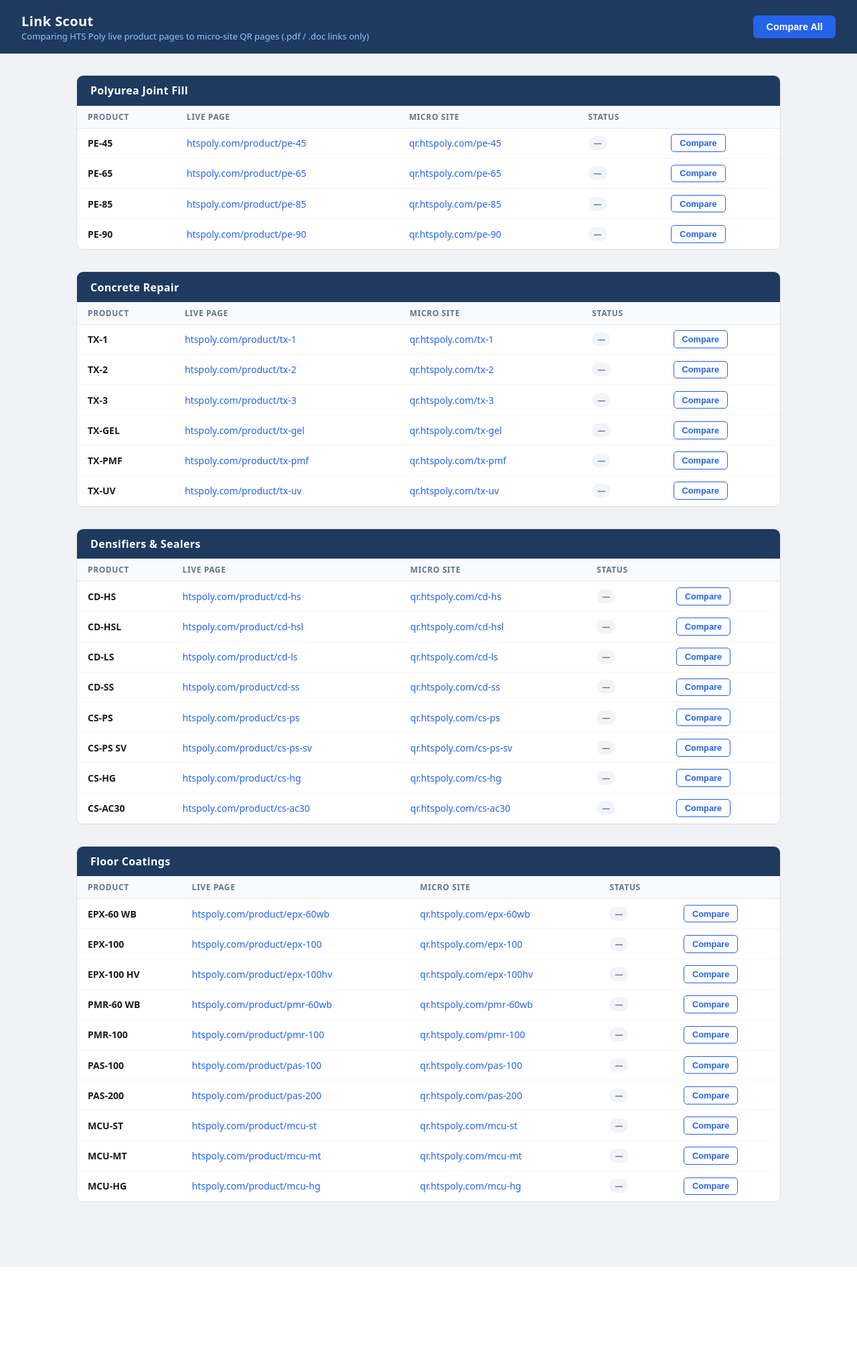
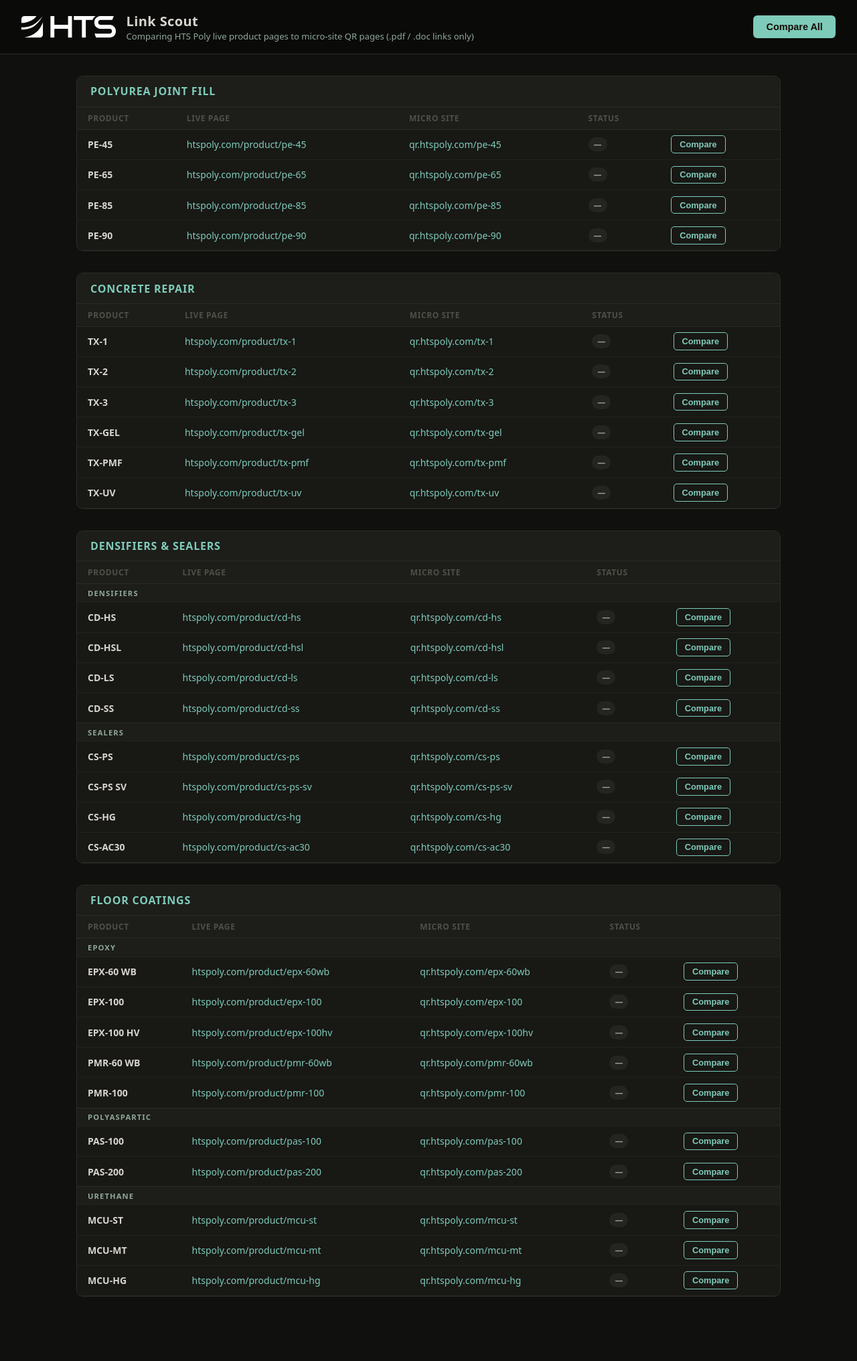
Before and after one commit to varToast/htsLinkCheck, a Flask app: page / in a window 1280 px wide. Shown: the whole page at 67% size. Before the commit the page ends 1891 px from the top, so only its background shows below. Run offline with Flask 3, Linux system fonts and the light colour scheme.

Commit message:
UI: coffee theme, logo, subsections, vibrant status colors

```diff
--- a/app.py
+++ b/app.py
@@ -27,26 +27,26 @@ PRODUCTS = {
         {"name": "TX-UV",  "live": "https://htspoly.com/product/tx-uv",  "micro": "https://qr.htspoly.com/tx-uv"},
     ],
     "Densifiers & Sealers": [
-        {"name": "CD-HS",    "live": "https://htspoly.com/product/cd-hs",    "micro": "https://qr.htspoly.com/cd-hs"},
-        {"name": "CD-HSL",   "live": "https://htspoly.com/product/cd-hsl",   "micro": "https://qr.htspoly.com/cd-hsl"},
-        {"name": "CD-LS",    "live": "https://htspoly.com/product/cd-ls",    "micro": "https://qr.htspoly.com/cd-ls"},
-        {"name": "CD-SS",    "live": "https://htspoly.com/product/cd-ss",    "micro": "https://qr.htspoly.com/cd-ss"},
-        {"name": "CS-PS",    "live": "https://htspoly.com/product/cs-ps",    "micro": "https://qr.htspoly.com/cs-ps"},
-        {"name": "CS-PS SV", "live": "https://htspoly.com/product/cs-ps-sv", "micro": "https://qr.htspoly.com/cs-pssv"},
-        {"name": "CS-HG",    "live": "https://htspoly.com/product/cs-hg",    "micro": "https://qr.htspoly.com/cs-hg"},
-        {"name": "CS-AC30",  "live": "https://htspoly.com/product/cs-ac30",  "micro": "https://qr.htspoly.com/cs-ac30"},
+        {"name": "CD-HS",    "subsection": "Densifiers", "live": "https://htspoly.com/product/cd-hs",    "micro": "https://qr.htspoly.com/cd-hs"},
+        {"name": "CD-HSL",   "subsection": "Densifiers", "live": "https://htspoly.com/product/cd-hsl",   "micro": "https://qr.htspoly.com/cd-hsl"},
+        {"name": "CD-LS",    "subsection": "Densifiers", "live": "https://htspoly.com/product/cd-ls",    "micro": "https://qr.htspoly.com/cd-ls"},
+        {"name": "CD-SS",    "subsection": "Densifiers", "live": "https://htspoly.com/product/cd-ss",    "micro": "https://qr.htspoly.com/cd-ss"},
+        {"name": "CS-PS",    "subsection": "Sealers",    "live": "https://htspoly.com/product/cs-ps",    "micro": "https://qr.htspoly.com/cs-ps"},
+        {"name": "CS-PS SV", "subsection": "Sealers",    "live": "https://htspoly.com/product/cs-ps-sv", "micro": "https://qr.htspoly.com/cs-pssv"},
+        {"name": "CS-HG",    "subsection": "Sealers",    "live": "https://htspoly.com/product/cs-hg",    "micro": "https://qr.htspoly.com/cs-hg"},
+        {"name": "CS-AC30",  "subsection": "Sealers",    "live": "https://htspoly.com/product/cs-ac30",  "micro": "https://qr.htspoly.com/cs-ac30"},
     ],
     "Floor Coatings": [
-        {"name": "EPX-60 WB",  "live": "https://htspoly.com/product/epx-60wb",  "micro": "https://qr.htspoly.com/epx-60wb"},
-        {"name": "EPX-100",    "live": "https://htspoly.com/product/epx-100",    "micro": "https://qr.htspoly.com/epx-100"},
-        {"name": "EPX-100 HV", "live": "https://htspoly.com/product/epx-100hv", "micro": "https://qr.htspoly.com/epx-100hv"},
-        {"name": "PMR-60 WB",  "live": "https://htspoly.com/product/pmr-60wb",  "micro": "https://qr.htspoly.com/pmr-60wb"},
-        {"name": "PMR-100",    "live": "https://htspoly.com/product/pmr-100",    "micro": "https://qr.htspoly.com/pmr-100"},
-        {"name": "PAS-100",    "live": "https://htspoly.com/product/pas-100",    "micro": "https://qr.htspoly.com/pas-100"},
-        {"name": "PAS-200",    "live": "https://htspoly.com/product/pas-200",    "micro": "https://qr.htspoly.com/pas-200"},
-        {"name": "MCU-ST",     "live": "https://htspoly.com/product/mcu-st",     "micro": "https://qr.htspoly.com/mcu-st"},
-        {"name": "MCU-MT",     "live": "https://htspoly.com/product/mcu-mt",     "micro": "https://qr.htspoly.com/mcu-mt"},
-        {"name": "MCU-HG",     "live": "https://htspoly.com/product/mcu-hg",     "micro": "https://qr.htspoly.com/mcu-hg"},
+        {"name": "EPX-60 WB",  "subsection": "Epoxy",        "live": "https://htspoly.com/product/epx-60wb",  "micro": "https://qr.htspoly.com/epx-60wb"},
+        {"name": "EPX-100",    "subsection": "Epoxy",        "live": "https://htspoly.com/product/epx-100",    "micro": "https://qr.htspoly.com/epx-100"},
+        {"name": "EPX-100 HV", "subsection": "Epoxy",        "live": "https://htspoly.com/product/epx-100hv", "micro": "https://qr.htspoly.com/epx-100hv"},
+        {"name": "PMR-60 WB",  "subsection": "Epoxy",        "live": "https://htspoly.com/product/pmr-60wb",  "micro": "https://qr.htspoly.com/pmr-60wb"},
+        {"name": "PMR-100",    "subsection": "Epoxy",        "live": "https://htspoly.com/product/pmr-100",    "micro": "https://qr.htspoly.com/pmr-100"},
+        {"name": "PAS-100",    "subsection": "Polyaspartic", "live": "https://htspoly.com/product/pas-100",    "micro": "https://qr.htspoly.com/pas-100"},
+        {"name": "PAS-200",    "subsection": "Polyaspartic", "live": "https://htspoly.com/product/pas-200",    "micro": "https://qr.htspoly.com/pas-200"},
+        {"name": "MCU-ST",     "subsection": "Urethane",     "live": "https://htspoly.com/product/mcu-st",     "micro": "https://qr.htspoly.com/mcu-st"},
+        {"name": "MCU-MT",     "subsection": "Urethane",     "live": "https://htspoly.com/product/mcu-mt",     "micro": "https://qr.htspoly.com/mcu-mt"},
+        {"name": "MCU-HG",     "subsection": "Urethane",     "live": "https://htspoly.com/product/mcu-hg",     "micro": "https://qr.htspoly.com/mcu-hg"},
     ],
 }
 
@@ -59,8 +59,34 @@ def normalize_href(href: str) -> str:
     return unquote(href).lower().rstrip("/")
 
 
+IGNORE_HREFS = {
+    "https://htspoly.com/assets/hts-credit-application.pdf",
+}
+
+
 def is_doc_link(href: str) -> bool:
     return bool(DOC_PATTERN.search(urlparse(href).path))
+
+
+def find_link_title(tag) -> str:
+    """Walk up the DOM from a link tag to find a nearby label/heading."""
+    node = tag
+    for _ in range(5):
+        parent = node.parent
+        if parent is None:
+            break
+        for sib in node.previous_siblings:
+            # Skip other <a> tags — they're sibling links, not titles
+            if getattr(sib, "name", None) == "a":
+                continue
+            if hasattr(sib, "get_text"):
+                text = sib.get_text(strip=True)
+            else:
+                text = str(sib).strip()
+            if text and len(text) > 2:
+                return text.splitlines()[0].strip()
+        node = parent
+    return ""
 
 
 def fetch_doc_links(url: str) -> dict:
@@ -76,9 +102,10 @@ def fetch_doc_links(url: str) -> dict:
             absolute = urljoin(url, href)
             parsed = urlparse(absolute)
             if parsed.scheme in ("http", "https") and is_doc_link(absolute):
-                if absolute not in seen:
+                if absolute not in seen and normalize_href(absolute) not in {normalize_href(h) for h in IGNORE_HREFS}:
                     seen.add(absolute)
                     links.append({
+                        "title": find_link_title(tag),
                         "text": tag.get_text(strip=True) or "(no text)",
                         "href": absolute,
                     })
@@ -110,7 +137,7 @@ def compare_product(product: dict) -> dict:
         status = "error"
     elif not live_keys:
         status = "no_docs"
-    elif missing_keys or extra_keys:
+    elif missing_keys:
         status = "mismatch"
     else:
         status = "ok"
@@ -164,4 +191,4 @@ def compare_all():
 
 
 if __name__ == "__main__":
-    app.run(debug=True, port=5000)
+    app.run(debug=True, host="0.0.0.0", port=5001)
--- a/templates/index.html
+++ b/templates/index.html
@@ -7,58 +7,80 @@
   <style>
     *, *::before, *::after { box-sizing: border-box; margin: 0; padding: 0; }
 
+    :root {
+      --bg:           #10100e;
+      --bg-card:      #181815;
+      --bg-row-alt:   #141412;
+      --bg-thead:     #1d1d19;
+      --border:       #2c2c26;
+      --border-light: #222220;
+      --text:         #d8d5ce;
+      --text-muted:   #8fa898;
+      --text-dim:     #50504a;
+      --accent:       #7ecbba;
+      --accent-hover: #9ddece;
+      --header-bg:    #0a0a09;
+      --section-bg:   #1d1d19;
+      --link:         #7ecbba;
+    }
+
     body {
       font-family: system-ui, -apple-system, sans-serif;
-      background: #f0f2f5;
-      color: #1a1a1a;
+      background: var(--bg);
+      color: var(--text);
       padding: 0 0 4rem;
     }
 
     /* ── Top bar ── */
     header {
-      background: #1e3a5f;
-      color: #fff;
+      background: var(--header-bg);
+      color: var(--text);
       padding: 1.1rem 2rem;
       display: flex;
       align-items: center;
       justify-content: space-between;
       gap: 1rem;
+      border-bottom: 1px solid var(--border);
     }
     header h1 { font-size: 1.25rem; font-weight: 700; letter-spacing: .02em; }
-    header p  { font-size: 0.82rem; color: #93c5fd; }
+    header p  { font-size: 0.82rem; color: var(--text-muted); }
+    .header-logo { height: 2rem; width: auto; display: block; }
+    .header-left { display: flex; align-items: center; gap: 1rem; }
 
     #compare-all-btn {
-      background: #2563eb;
-      color: #fff;
+      background: var(--accent);
+      color: #120d06;
       border: none;
       padding: .55rem 1.2rem;
       border-radius: 6px;
       font-size: .9rem;
-      font-weight: 600;
+      font-weight: 700;
       cursor: pointer;
       white-space: nowrap;
       flex-shrink: 0;
     }
-    #compare-all-btn:hover { background: #1d4ed8; }
-    #compare-all-btn:disabled { opacity: .55; cursor: default; }
+    #compare-all-btn:hover { background: var(--accent-hover); }
+    #compare-all-btn:disabled { opacity: .45; cursor: default; }
 
     /* ── Layout ── */
     main { max-width: 1100px; margin: 2rem auto; padding: 0 1.5rem; display: flex; flex-direction: column; gap: 2rem; }
 
     /* ── Section card ── */
     .section-card {
-      background: #fff;
+      background: var(--bg-card);
       border-radius: 10px;
-      border: 1px solid #dde1e7;
+      border: 1px solid var(--border);
       overflow: hidden;
     }
     .section-header {
-      background: #1e3a5f;
-      color: #fff;
+      background: var(--section-bg);
+      color: var(--accent);
       padding: .7rem 1.25rem;
       font-size: 1rem;
       font-weight: 700;
-      letter-spacing: .02em;
+      letter-spacing: .05em;
+      text-transform: uppercase;
+      border-bottom: 1px solid var(--border);
     }
 
     /* ── Product table ── */
@@ -70,16 +92,16 @@
       font-weight: 700;
       text-transform: uppercase;
       letter-spacing: .05em;
-      color: #64748b;
-      background: #f8fafc;
-      border-bottom: 1px solid #e2e8f0;
+      color: var(--text-dim);
+      background: var(--bg-thead);
+      border-bottom: 1px solid var(--border);
     }
-    tbody tr { border-bottom: 1px solid #f1f5f9; }
+    tbody tr { border-bottom: 1px solid var(--border-light); }
     tbody tr:last-child { border-bottom: none; }
-    tbody tr.result-row { background: #f8fafc; border-top: none; }
+    tbody tr.result-row { background: var(--bg-row-alt); border-top: none; }
     td { padding: .55rem 1rem; vertical-align: middle; font-size: .875rem; }
-    td a { color: #2563eb; text-decoration: none; word-break: break-all; }
-    td a:hover { text-decoration: underline; }
+    td a { color: var(--link); text-decoration: none; word-break: break-all; }
+    td a:hover { text-decoration: underline; color: var(--accent-hover); }
 
     /* ── Status badges ── */
     .badge {
@@ -92,18 +114,18 @@
       font-weight: 700;
       white-space: nowrap;
     }
-    .badge-pending  { background: #f1f5f9; color: #64748b; }
-    .badge-ok       { background: #dcfce7; color: #15803d; }
-    .badge-mismatch { background: #fee2e2; color: #b91c1c; }
-    .badge-no-docs  { background: #fef9c3; color: #92400e; }
-    .badge-error    { background: #ffedd5; color: #c2410c; }
-    .badge-loading  { background: #e0f2fe; color: #0369a1; }
+    .badge-pending  { background: #242420; color: #a0a09a; }
+    .badge-ok       { background: #0d2a12; color: #2ecc71; }
+    .badge-mismatch { background: #2a0d0d; color: #e74c3c; }
+    .badge-no-docs  { background: #2a2200; color: #f1c40f; }
+    .badge-error    { background: #2a1500; color: #e67e22; }
+    .badge-loading  { background: #1a2420; color: #7ecbba; }
 
     /* ── Compare button ── */
     .compare-btn {
       background: none;
-      border: 1px solid #2563eb;
-      color: #2563eb;
+      border: 1px solid var(--accent);
+      color: var(--accent);
       padding: .3rem .75rem;
       border-radius: 5px;
       font-size: .8rem;
@@ -111,8 +133,8 @@
       cursor: pointer;
       white-space: nowrap;
     }
-    .compare-btn:hover { background: #eff6ff; }
-    .compare-btn:disabled { opacity: .45; cursor: default; }
+    .compare-btn:hover { background: #2e2214; color: var(--accent-hover); }
+    .compare-btn:disabled { opacity: .35; cursor: default; }
 
     /* ── Result detail panel ── */
     .detail-panel {
@@ -121,7 +143,7 @@
       display: none;
     }
     .detail-panel.open { display: block; }
-    .detail-panel .error-msg { color: #b91c1c; margin-bottom: .4rem; }
+    .detail-panel .error-msg { color: #f08080; margin-bottom: .4rem; }
 
     .link-group { margin-top: .6rem; }
     .link-group-label {
@@ -129,37 +151,54 @@
       font-size: .75rem;
       text-transform: uppercase;
       letter-spacing: .05em;
+      color: var(--text-muted);
       margin-bottom: .3rem;
     }
     .link-list { list-style: none; display: flex; flex-direction: column; gap: .2rem; }
     .link-list li { display: flex; align-items: baseline; gap: .5rem; }
-    .link-list li a { color: #2563eb; word-break: break-all; }
-    .link-list li a:hover { text-decoration: underline; }
-    .dot-ok      { color: #16a34a; font-size: 1rem; line-height: 1; }
-    .dot-missing { color: #dc2626; font-size: 1rem; line-height: 1; }
-    .dot-extra   { color: #d97706; font-size: 1rem; line-height: 1; }
+    .link-list li a { color: var(--link); word-break: break-all; }
+    .link-list li a:hover { text-decoration: underline; color: var(--accent-hover); }
+    .dot-ok      { color: #2ecc71; font-size: 1rem; line-height: 1; }
+    .dot-missing { color: #e74c3c; font-size: 1rem; line-height: 1; }
+    .dot-extra   { color: #f1c40f; font-size: 1rem; line-height: 1; }
 
-    .no-docs-note { color: #92400e; font-style: italic; }
+    .no-docs-note { color: #f1c40f; font-style: italic; }
+
+    /* ── Subsection header row ── */
+    tr.subsection-row td {
+      background: var(--bg-thead);
+      color: var(--text-muted);
+      font-size: .7rem;
+      font-weight: 700;
+      text-transform: uppercase;
+      letter-spacing: .1em;
+      padding: .35rem 1rem;
+      border-top: 1px solid var(--border);
+      border-bottom: 1px solid var(--border-light);
+    }
 
     /* ── Global progress bar ── */
     #progress-bar-wrap {
       display: none;
-      background: #fff;
+      background: var(--bg-card);
       border-radius: 8px;
-      border: 1px solid #dde1e7;
+      border: 1px solid var(--border);
       padding: .75rem 1.25rem;
       font-size: .875rem;
-      color: #334155;
+      color: var(--text-muted);
     }
-    #progress-bar-wrap progress { width: 100%; margin-top: .4rem; accent-color: #2563eb; }
+    #progress-bar-wrap progress { width: 100%; margin-top: .4rem; accent-color: var(--accent); }
   </style>
 </head>
 <body>
 
 <header>
-  <div>
-    <h1>Link Scout</h1>
-    <p>Comparing HTS Poly live product pages to micro-site QR pages (.pdf / .doc links only)</p>
+  <div class="header-left">
+    <img src="/static/hts-logo.svg" alt="HTS Logo" class="header-logo" />
+    <div>
+      <h1>Link Scout</h1>
+      <p>Comparing HTS Poly live product pages to micro-site QR pages (.pdf / .doc links only)</p>
+    </div>
   </div>
   <button id="compare-all-btn" onclick="compareAll()">Compare All</button>
 </header>
@@ -185,9 +224,15 @@
         </tr>
       </thead>
       <tbody>
+        {% set ns = namespace(prev_sub=None) %}
         {% for product in products[section] %}
         {% set slug = product.live.split('/product/')[-1] %}
         {% set rowid = slug | replace('/', '-') %}
+        {% set sub = product.subsection | default('') %}
+        {% if sub and sub != ns.prev_sub %}
+        <tr class="subsection-row"><td colspan="5">{{ sub }}</td></tr>
+        {% set ns.prev_sub = sub %}
+        {% endif %}
         <tr id="row-{{ rowid }}">
           <td><strong>{{ product.name }}</strong></td>
           <td><a href="{{ product.live }}" target="_blank">htspoly.com/product/{{ slug }}</a></td>
@@ -251,20 +296,25 @@
         const inMicro  = result.matched.includes(l.href);
         const icon     = inMicro ? '<span class="dot-ok">●</span>' : '<span class="dot-missing">●</span>';
         const tip      = inMicro ? 'Present on micro site' : 'Missing from micro site';
-        const filename = l.href.split('/').pop().split('?')[0];
-        html += `<li>${icon} <a href="${esc(l.href)}" target="_blank" title="${tip}">${esc(filename)}</a>
-                     <span style="color:#94a3b8;font-size:.75rem">${esc(l.text)}</span></li>`;
+        const filename = decodeURIComponent(l.href.split('/').pop().split('?')[0]);
+        const label    = l.title || l.text || filename;
+        html += `<li>${icon} <span title="${tip}">${esc(label)}</span>
+                     <a href="${esc(l.href)}" target="_blank" style="color:#94a3b8;font-size:.75rem">${esc(filename)}</a></li>`;
       });
       html += `</ul></div>`;
     }
 
     if (result.extra_on_micro.length) {
+      const microMap = Object.fromEntries(result.micro_links.map(l => [l.href, l]));
       html += `<div class="link-group">
-        <div class="link-group-label" style="color:#d97706">Extra on micro site (not on live)</div>
+        <div class="link-group-label" style="color:#f1c40f">Extra on micro site (not on live)</div>
         <ul class="link-list">`;
       result.extra_on_micro.forEach(href => {
-        const filename = href.split('/').pop().split('?')[0];
-        html += `<li><span class="dot-extra">●</span> <a href="${esc(href)}" target="_blank">${esc(filename)}</a></li>`;
+        const l        = microMap[href] || {};
+        const filename = decodeURIComponent(href.split('/').pop().split('?')[0]);
+        const label    = l.title || l.text || filename;
+        html += `<li><span class="dot-extra">●</span> <span>${esc(label)}</span>
+                     <a href="${esc(href)}" target="_blank" style="color:#94a3b8;font-size:.75rem">${esc(filename)}</a></li>`;
       });
       html += `</ul></div>`;
     }
```
Also changed, not shown: static/hts-logo.svg (added).
